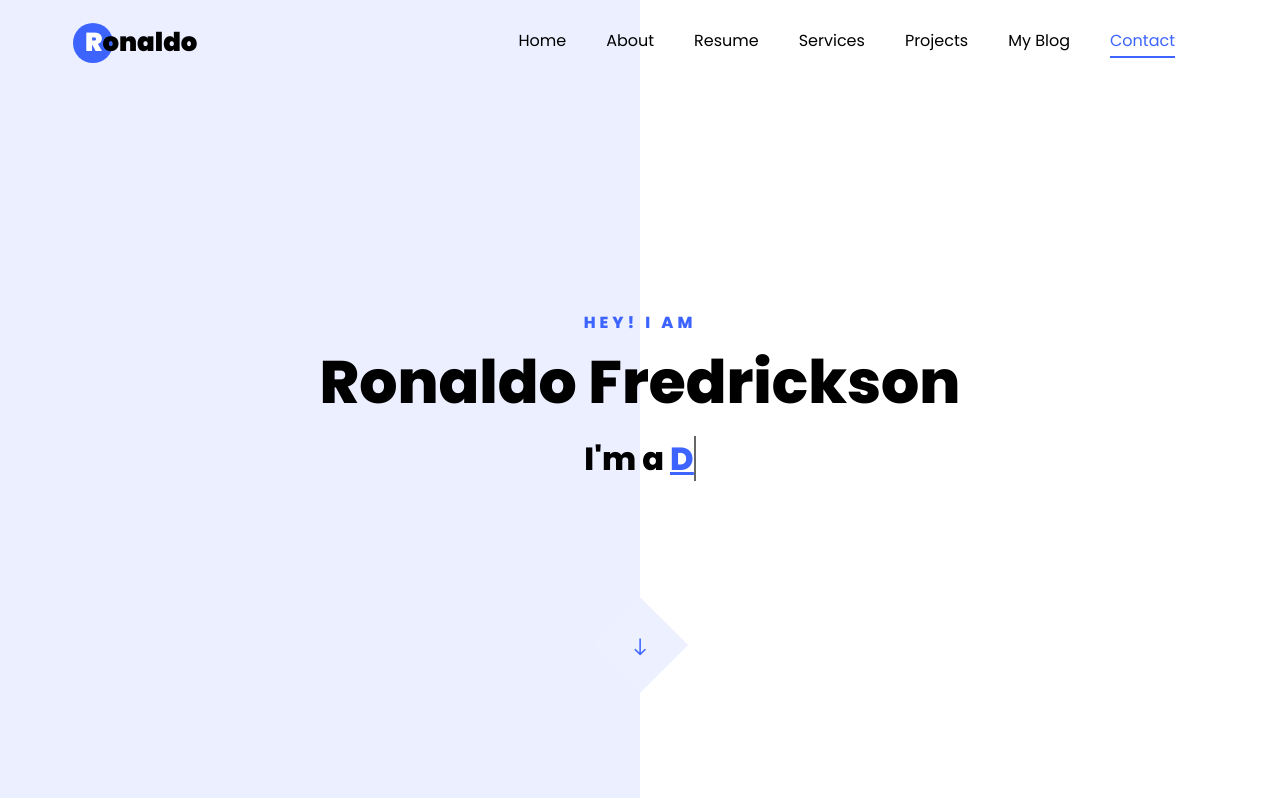
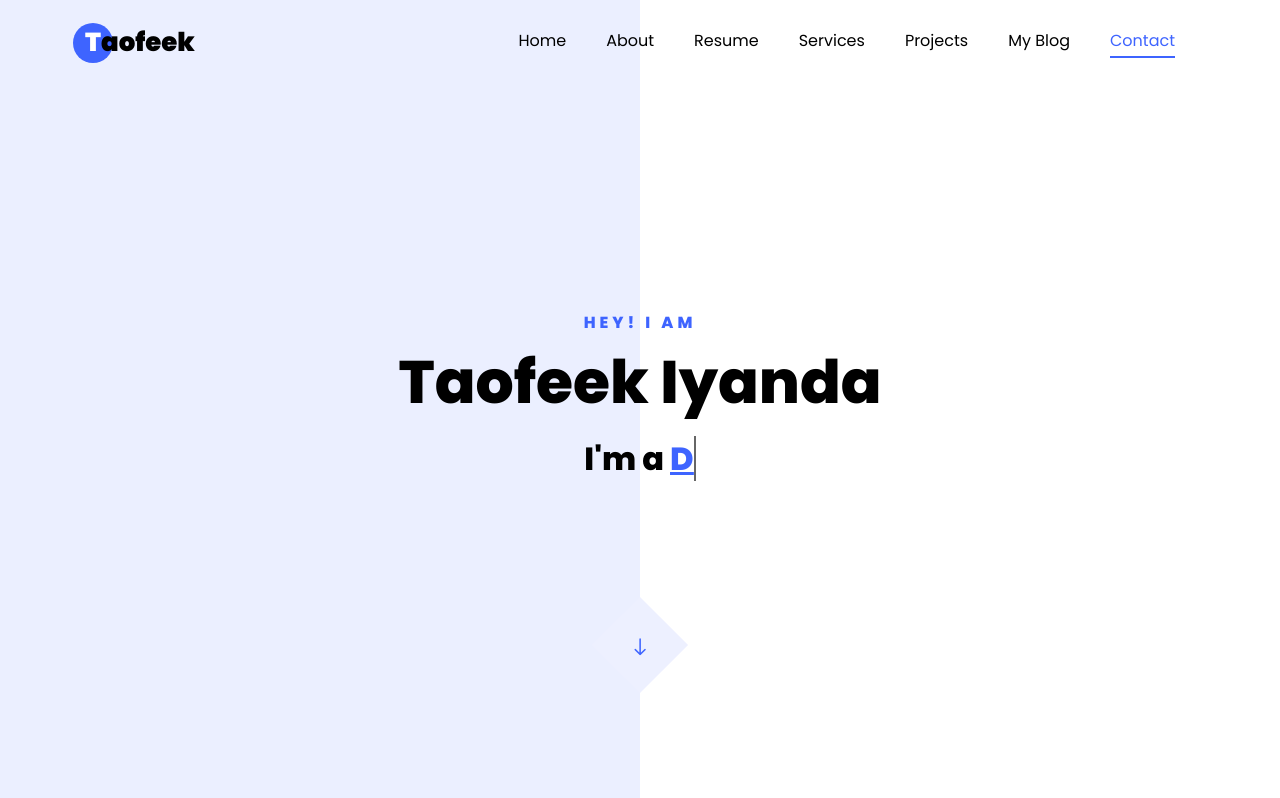
Before and after one commit to Xperhub/xperhub.github.io, a plain HTML site: page index.html in a window 1280 px wide. Shown: the top 798 px of the page. Drawn offline with Linux system fonts and the light colour scheme; files whose address does not match are found by name.

Commit message:
Update index.html

```diff
--- a/index.html
+++ b/index.html
@@ -27,7 +27,7 @@
 
     <nav class="navbar navbar-expand-lg navbar-dark ftco_navbar ftco-navbar-light site-navbar-target" id="ftco-navbar">
 	    <div class="container">
-	      <a class="navbar-brand" href="index.html"><span>R</span>onaldo</a>
+	      <a class="navbar-brand" href="index.html"><span>T</span>aofeek</a>
 	      <button class="navbar-toggler js-fh5co-nav-toggle fh5co-nav-toggle" type="button" data-toggle="collapse" data-target="#ftco-nav" aria-controls="ftco-nav" aria-expanded="false" aria-label="Toggle navigation">
 	        <span class="oi oi-menu"></span> Menu
 	      </button>
@@ -52,7 +52,7 @@
           <div class="col-lg-8 col-md-6 ftco-animate d-flex align-items-center">
           	<div class="text text-center">
           		<span class="subheading">Hey! I am</span>
-		  				<h1>Ronaldo Fredrickson</h1>
+		  				<h1>Taofeek Iyanda</h1>
 			  				<h2>I'm a
 								  <span
 								     class="txt-rotate"
```
